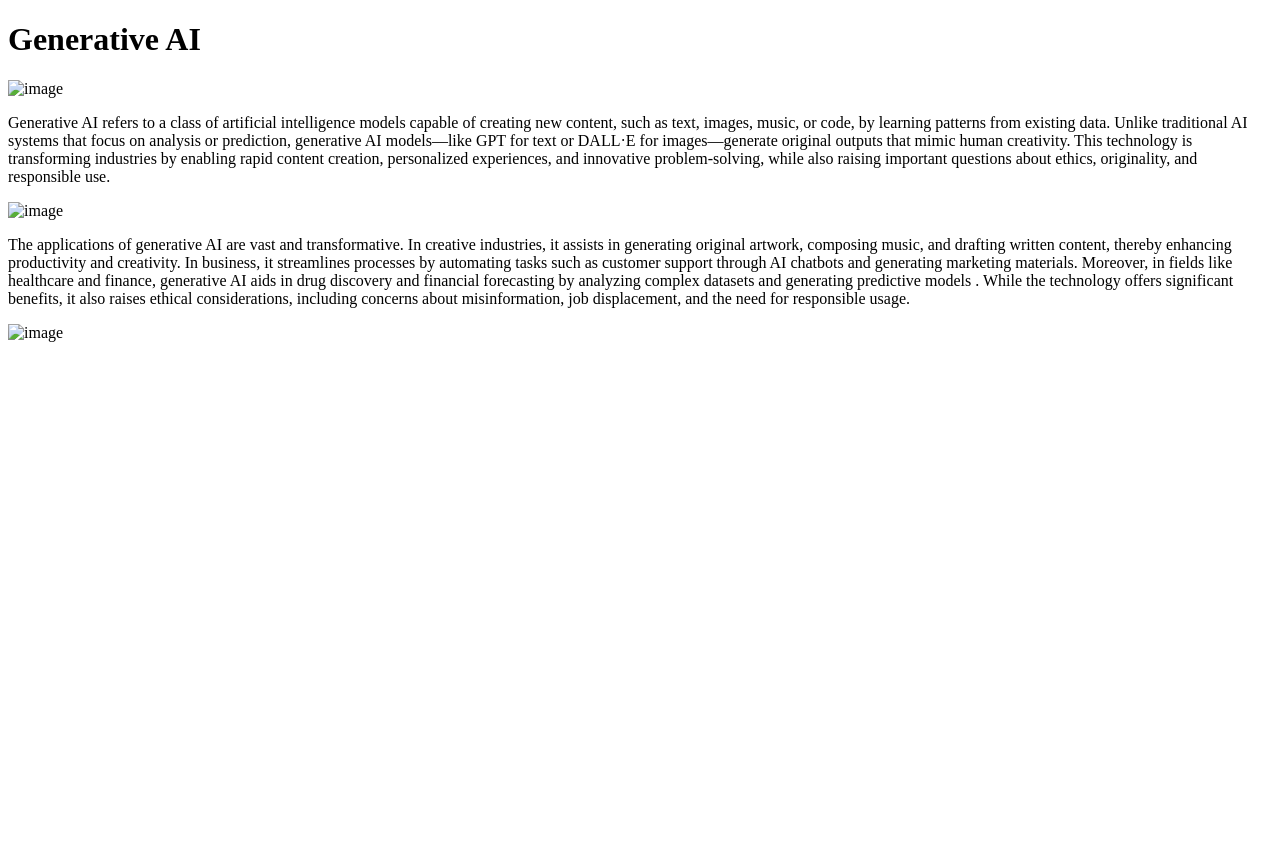
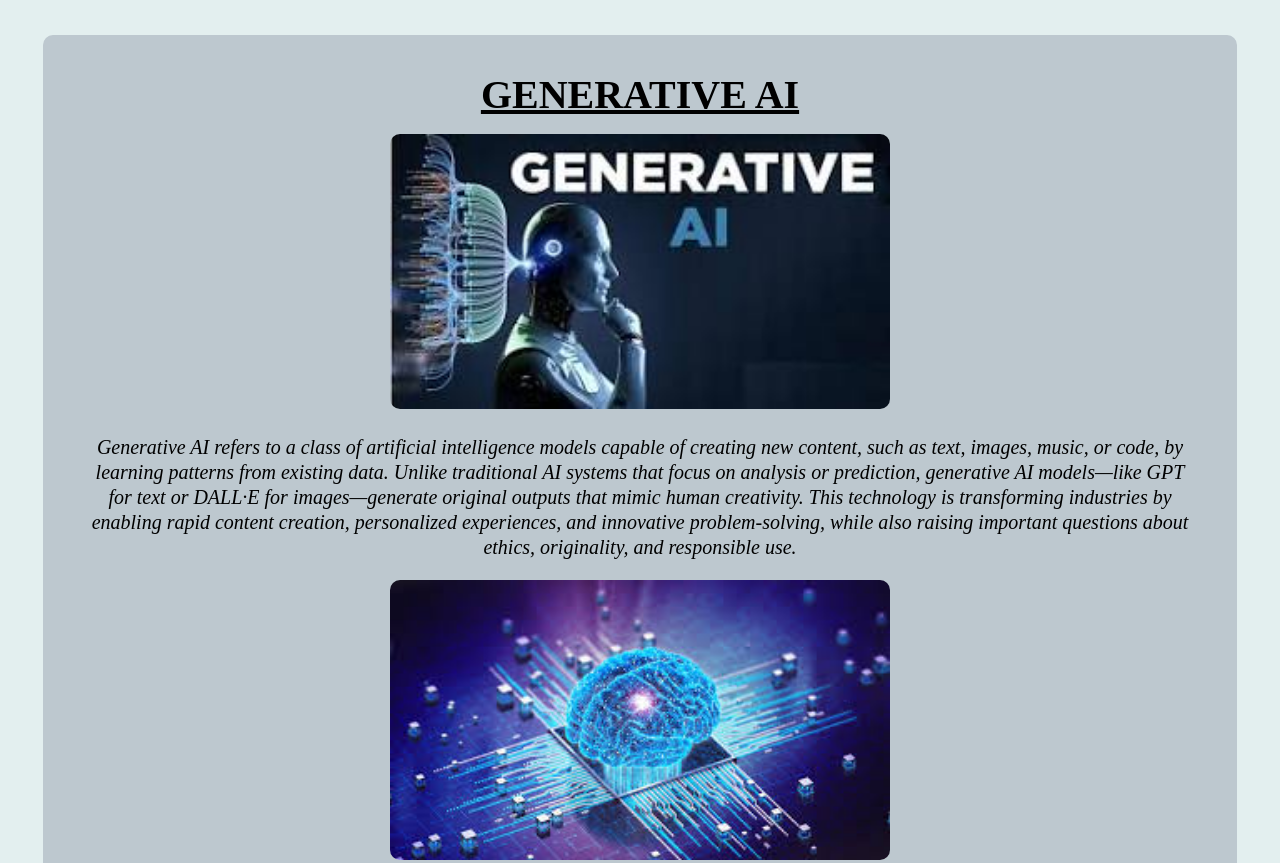
Before and after one commit to SonuKumar2400/task3, a plain HTML site: page index.html in a window 1280 px wide. Shown: the top 863 px of the page. Before the commit the page ends 800 px from the top, so only its background shows below. Drawn offline with Linux system fonts and the light colour scheme.

Commit message:
Update index.html

```diff
--- a/index.html
+++ b/index.html
@@ -2,16 +2,45 @@
 <head>
     <title>Task3</title>
 
-     <link rel="stylesheet" href="style.css">
+     <style>
+           body{
+        background-color: rgb(227, 239, 239);
+      }
+
+ #heading{
+        text-decoration: underline;
+        text-transform: uppercase;
+        font-style: normal;
+      }
+      div{
+        height: 85rem;
+        width: auto;
+        background-color: rgb(189, 200, 207);
+        text-align: center;
+        padding: 20px 40px;
+        border: none;
+        border-radius: 10px;
+        font-size: 20px;
+        font-style: italic;
+        line-height: 25px;
+        margin: 35px 35px;
+      }
+      .image{
+        height: auto;
+        width: 500px;
+        margin: auto;
+        border-radius: 10px;
+      }
+     </style>
 </head>
 <body>
     <div>
      <h1 id="heading">Generative AI</h1>
-     <img src="asset_of_intern/download.jpg" alt="image" class="image">
+     <img src="download.jpg" alt="image" class="image">
      <p>Generative AI refers to a class of artificial intelligence models capable of creating new content, such as text, images, music, or code, by learning patterns from existing data. Unlike traditional AI systems that focus on analysis or prediction, generative AI models—like GPT for text or DALL·E for images—generate original outputs that mimic human creativity. This technology is transforming industries by enabling rapid content creation, personalized experiences, and innovative problem-solving, while also raising important questions about ethics, originality, and responsible use.</p>
-     <img src="asset_of_intern/images.jpg" alt=" image" class="image">
+     <img src="images.jpg" alt=" image" class="image">
      <p>The applications of generative AI are vast and transformative. In creative industries, it assists in generating original artwork, composing music, and drafting written content, thereby enhancing productivity and creativity. In business, it streamlines processes by automating tasks such as customer support through AI chatbots and generating marketing materials. Moreover, in fields like healthcare and finance, generative AI aids in drug discovery and financial forecasting by analyzing complex datasets and generating predictive models . While the technology offers significant benefits, it also raises ethical considerations, including concerns about misinformation, job displacement, and the need for responsible usage.</p>
-     <img src="asset_of_intern/download (1).jpg" alt="image" class="image">
+     <img src="download (1).jpg" alt="image" class="image">
     </div>
 
 </body>
```
